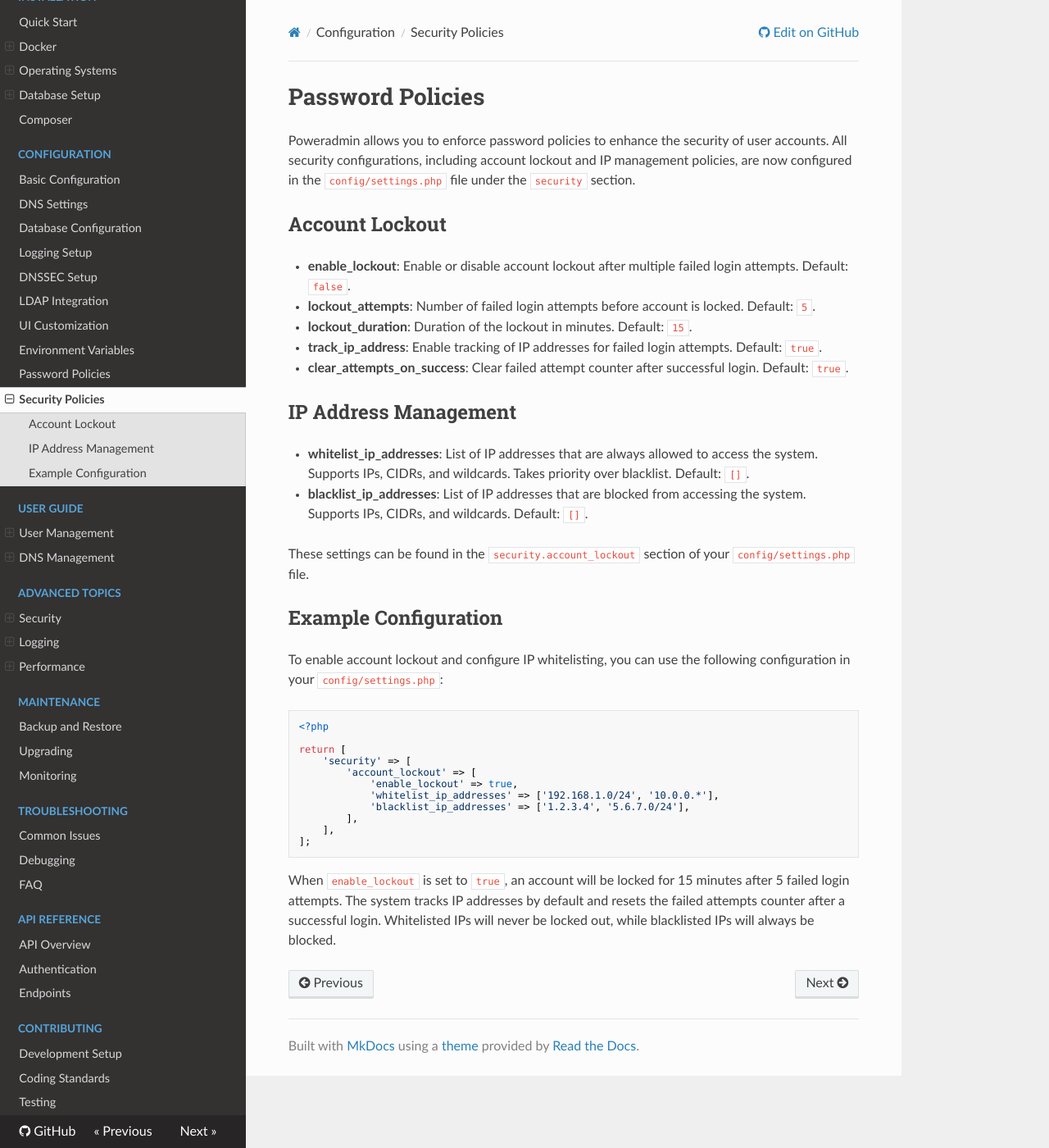
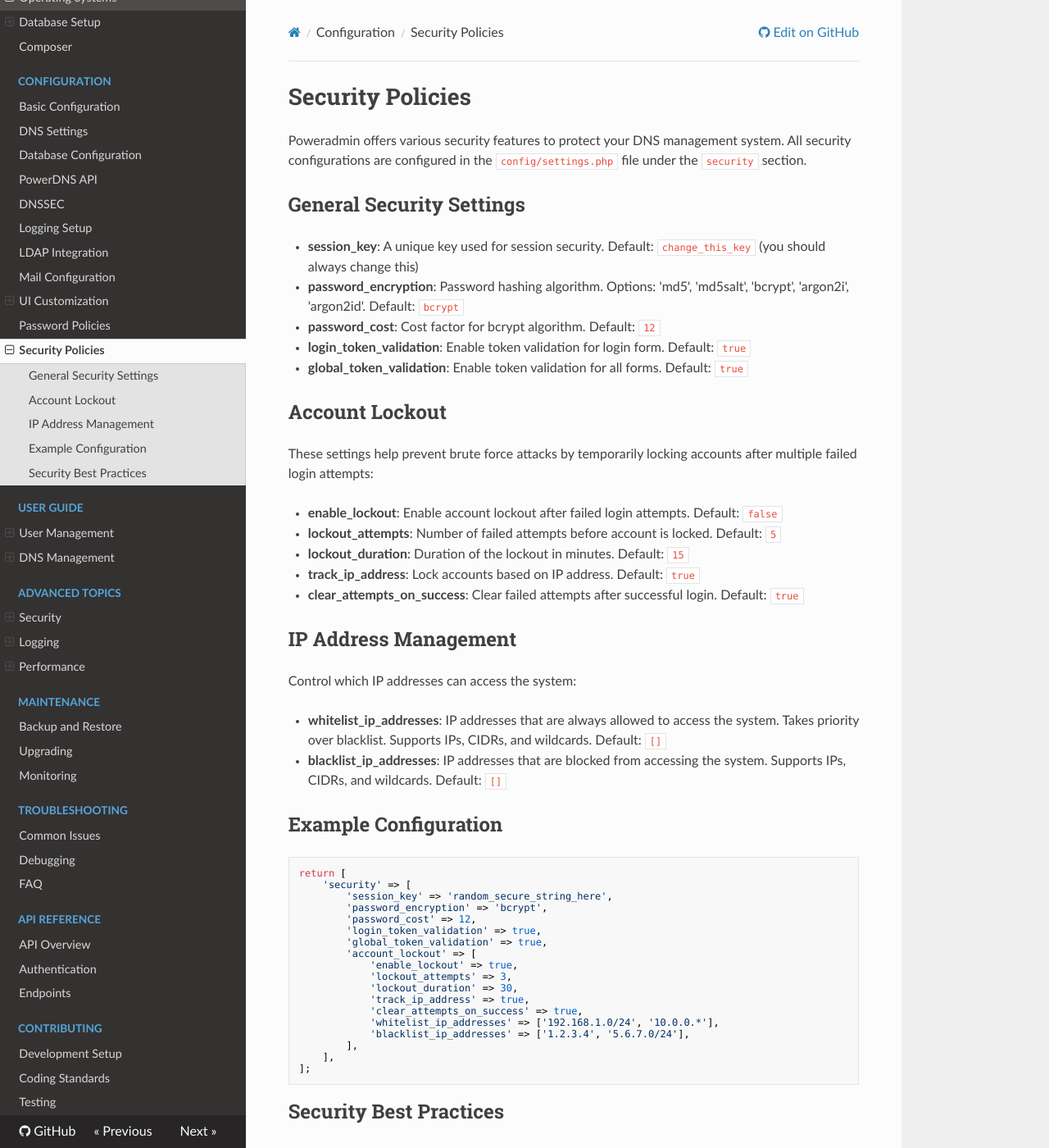
Before and after one commit to poweradmin/poweradmin-docs, an MkDocs documentation site: the page built from docs/configuration/security-policies.md, in a window 1280 px wide and 1400 px high. Shown: the whole window at 82% size. Built offline with MkDocs 1.6.1, drawn with Linux system fonts in a browser that asks for light colours; nearby versions of some CDN libraries; some of the changed text lies outside the part shown.

Commit message:
docs(config): expand and standardize configuration documentation

````diff
--- a/docs/configuration/security-policies.md
+++ b/docs/configuration/security-policies.md
@@ -1,38 +1,48 @@
-# Password Policies
+# Security Policies
 
-Poweradmin allows you to enforce password policies to enhance the security of user accounts. All security
-configurations, including account lockout and IP management policies, are now configured in the `config/settings.php`
-file under the `security` section.
+Poweradmin offers various security features to protect your DNS management system. All security configurations are configured in the `config/settings.php` file under the `security` section.
+
+## General Security Settings
+
+- **session_key**: A unique key used for session security. Default: `change_this_key` (you should always change this)
+- **password_encryption**: Password hashing algorithm. Options: 'md5', 'md5salt', 'bcrypt', 'argon2i', 'argon2id'. Default: `bcrypt`
+- **password_cost**: Cost factor for bcrypt algorithm. Default: `12`
+- **login_token_validation**: Enable token validation for login form. Default: `true`
+- **global_token_validation**: Enable token validation for all forms. Default: `true`
 
 ## Account Lockout
 
-- **enable_lockout**: Enable or disable account lockout after multiple failed login attempts. Default: `false`.
-- **lockout_attempts**: Number of failed login attempts before account is locked. Default: `5`.
-- **lockout_duration**: Duration of the lockout in minutes. Default: `15`.
-- **track_ip_address**: Enable tracking of IP addresses for failed login attempts. Default: `true`.
-- **clear_attempts_on_success**: Clear failed attempt counter after successful login. Default: `true`.
+These settings help prevent brute force attacks by temporarily locking accounts after multiple failed login attempts:
+
+- **enable_lockout**: Enable account lockout after failed login attempts. Default: `false`
+- **lockout_attempts**: Number of failed attempts before account is locked. Default: `5`
+- **lockout_duration**: Duration of the lockout in minutes. Default: `15`
+- **track_ip_address**: Lock accounts based on IP address. Default: `true`
+- **clear_attempts_on_success**: Clear failed attempts after successful login. Default: `true`
 
 ## IP Address Management
 
-- **whitelist_ip_addresses**: List of IP addresses that are always allowed to access the system. Supports IPs, CIDRs,
-  and wildcards. Takes priority over blacklist. Default: `[]`.
-- **blacklist_ip_addresses**: List of IP addresses that are blocked from accessing the system. Supports IPs, CIDRs, and
-  wildcards. Default: `[]`.
+Control which IP addresses can access the system:
 
-These settings can be found in the `security.account_lockout` section of your `config/settings.php` file.
+- **whitelist_ip_addresses**: IP addresses that are always allowed to access the system. Takes priority over blacklist. Supports IPs, CIDRs, and wildcards. Default: `[]`
+- **blacklist_ip_addresses**: IP addresses that are blocked from accessing the system. Supports IPs, CIDRs, and wildcards. Default: `[]`
 
 ## Example Configuration
 
-To enable account lockout and configure IP whitelisting, you can use the following configuration in your
-`config/settings.php`:
-
 ```php
-<?php
-
 return [
     'security' => [
+        'session_key' => 'random_secure_string_here',
+        'password_encryption' => 'bcrypt',
+        'password_cost' => 12,
+        'login_token_validation' => true,
+        'global_token_validation' => true,
         'account_lockout' => [
             'enable_lockout' => true,
+            'lockout_attempts' => 3,
+            'lockout_duration' => 30,
+            'track_ip_address' => true,
+            'clear_attempts_on_success' => true,
             'whitelist_ip_addresses' => ['192.168.1.0/24', '10.0.0.*'],
             'blacklist_ip_addresses' => ['1.2.3.4', '5.6.7.0/24'],
         ],
@@ -40,6 +50,14 @@
 ];
 ```
 
-When `enable_lockout` is set to `true`, an account will be locked for 15 minutes after 5 failed login attempts. The
-system tracks IP addresses by default and resets the failed attempts counter after a successful login. Whitelisted IPs
-will never be locked out, while blacklisted IPs will always be blocked.
+## Security Best Practices
+
+1. **Always change the default session key** to a unique, random string
+2. Use a strong password hashing algorithm (bcrypt or argon2id)
+3. Enable account lockout in production environments
+4. Implement IP whitelisting for admin access in sensitive environments
+5. Enable both login and global token validation to prevent CSRF attacks
+6. Use HTTPS for all production deployments
+7. Regularly update Poweradmin to get the latest security fixes
+
+For more information about password policies, see the [Password Policies documentation](./password-policies.md).
--- a/mkdocs.yml
+++ b/mkdocs.yml
@@ -54,11 +54,16 @@
       - Basic Configuration: configuration/basic.md
       - DNS Settings: configuration/dns-settings.md
       - Database Configuration: configuration/database.md
+      - PowerDNS API: configuration/powerdns-api.md
+      - DNSSEC: configuration/dnssec.md
       - Logging Setup: configuration/logging.md
-      - DNSSEC Setup: configuration/dnssec.md
       - LDAP Integration: configuration/ldap.md
-      - UI Customization: configuration/ui-customization.md
-      - Environment Variables: configuration/environment.md
+      - Mail Configuration: configuration/mail.md
+      - UI Customization:
+          - Overview: configuration/ui/overview.md
+          - Themes: configuration/ui/themes.md
+          - Layout: configuration/ui/layout.md
+          - Custom CSS: configuration/ui/custom-css.md
       - Password Policies: configuration/password-policies.md
       - Security Policies: configuration/security-policies.md
 
````
Also changed, not shown: docs/configuration/database.md (+1 -0 lines), docs/configuration/dnssec.md (added, +65 -0 lines), docs/configuration/ldap.md (added, +110 -0 lines), docs/configuration/mail.md (added, +83 -0 lines), docs/configuration/powerdns-api.md (added, +79 -0 lines), docs/configuration/ui/custom-css.md (added, +50 -0 lines), docs/configuration/ui/layout.md (added, +106 -0 lines), docs/configuration/ui/overview.md (added, +54 -0 lines), docs/configuration/ui/themes.md (added, +63 -0 lines).
